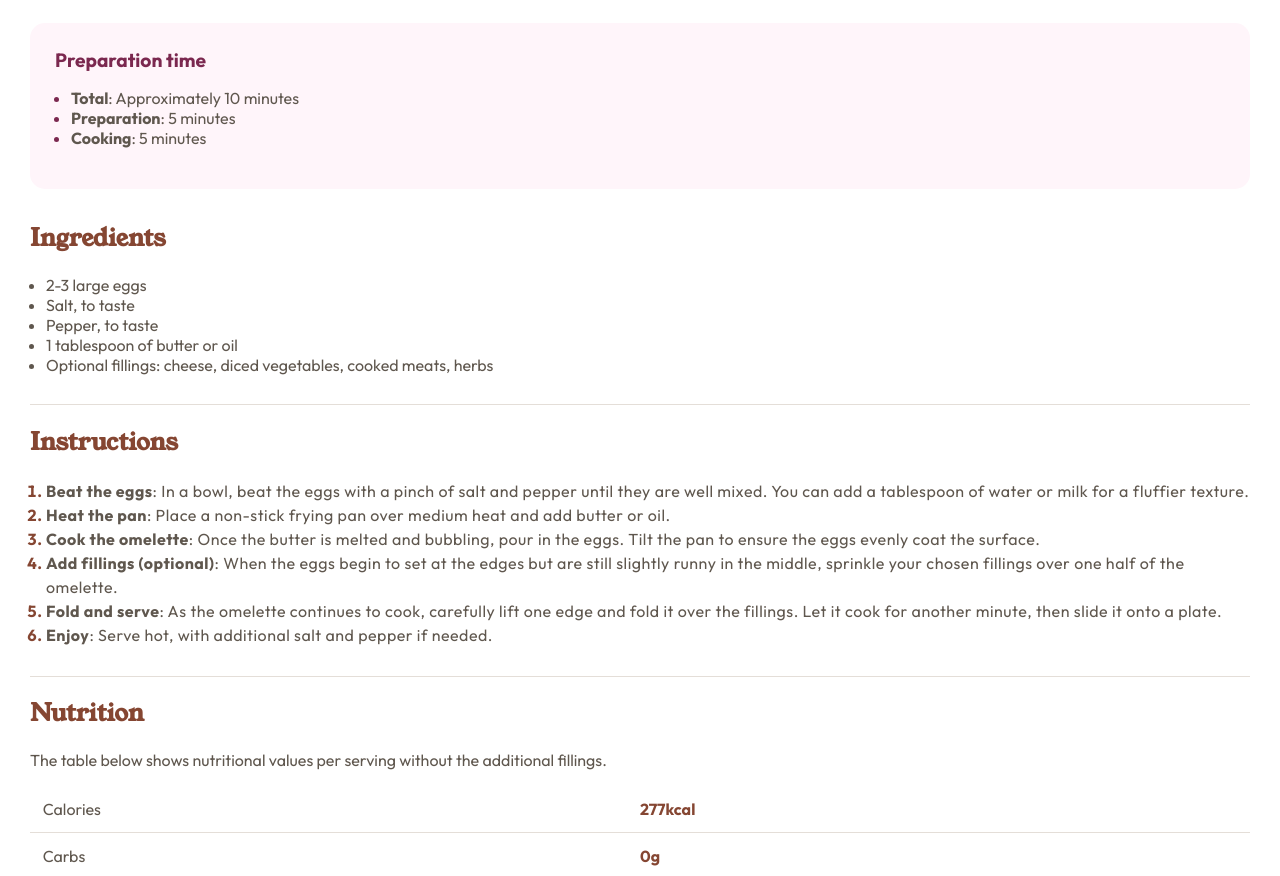
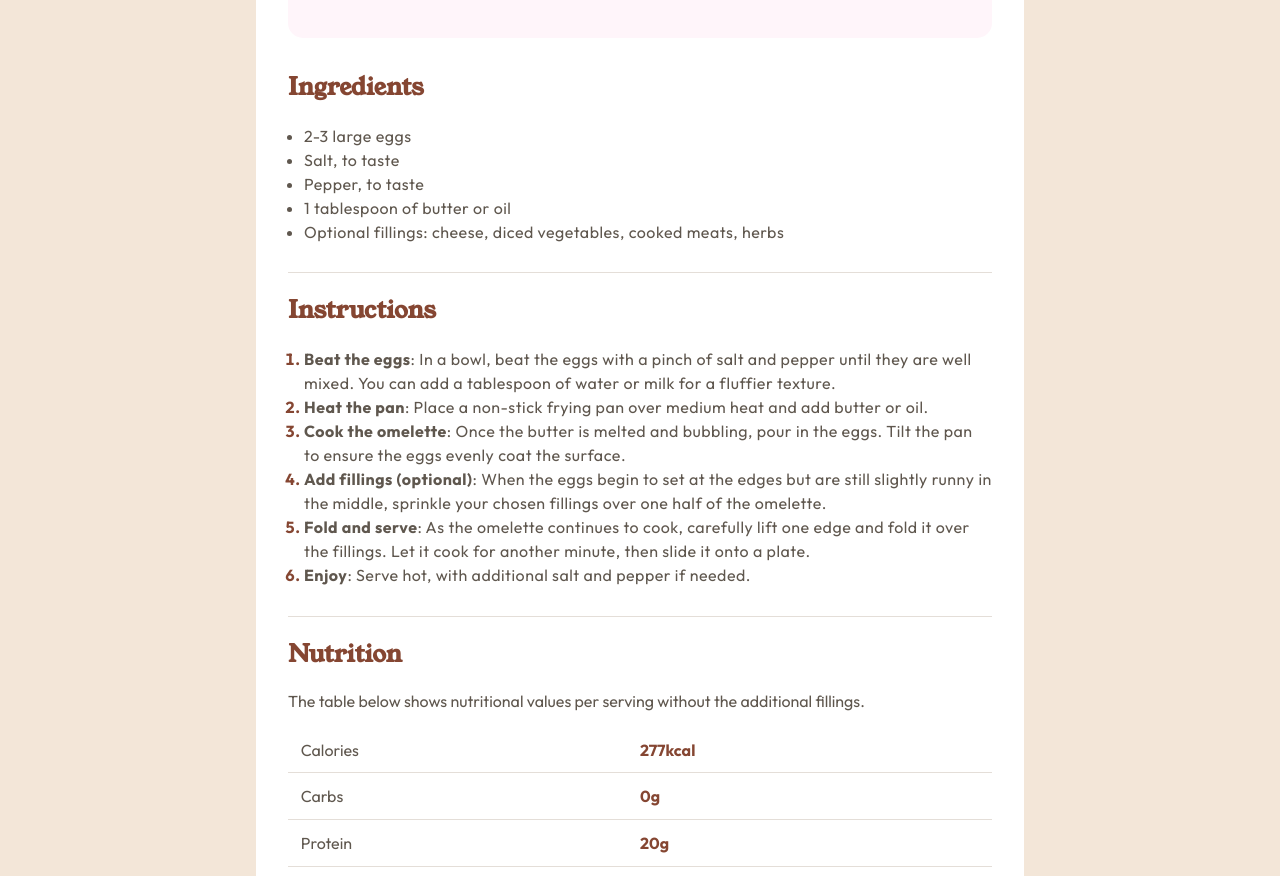
Before and after one commit to waikoo/recipe-page-main, a plain HTML site: page index.html in a window 1280 px wide. Shown: the part 752-1628 px from the top of the page. Drawn offline with Linux system fonts and the light colour scheme.

Commit message:
add: desktop css

```diff
--- a/index.html
+++ b/index.html
@@ -18,6 +18,7 @@
   </style>
 </head>
 <body>
+  <article class="recipe__card">
     <img src="assets/images/image-omelette.jpeg" alt="a folded omelette filled with vegetables with a side of hummus" class="recipe__image">
     <div class="recipe">
       <h1 class="recipe__title">Simple Omelette Recipe</h1>
@@ -63,7 +64,6 @@
         </li>
         <li><strong>Enjoy</strong>: Serve hot, with additional salt and pepper if needed.</li>
       </ol>
-
       <h2 class="recipe__subtitle">Nutrition</h2>
       <p class="recipe__nutrition">The table below shows nutritional values per serving without the additional fillings.</p>
       <section class="recipe__nutrition-table">
@@ -85,6 +85,7 @@
         </div>
       </section>
     </div>
+  </article>
 
   <div class="attribution">
     Challenge by <a href="https://www.frontendmentor.io?ref=challenge" target="_blank">Frontend Mentor</a>.
--- a/styles.css
+++ b/styles.css
@@ -105,7 +105,29 @@ body {
     padding-left: 1rem;
 }
 
-.recipe__instructions-list li{
+.recipe__instructions-list li, .recipe__ingredients-list li, .recipe_time li, .recipe__description {
     letter-spacing: 0.5px;
     line-height: 1.5;
 }
+
+.recipe__time li {
+    margin-top: 10px;
+}
+
+@media (min-width: 768px) {
+    body {
+        background: var(--color-stone-100);
+    }
+
+    .recipe__card {
+        background: var(--color-white);
+        max-width: 768px;
+        margin: 96px auto;
+        border-radius: 16px;
+        padding: 32px;
+    }
+
+    .recipe {
+        padding: 0;
+    }
+}
```
Lines whose indentation alone changed are shown as unchanged.
